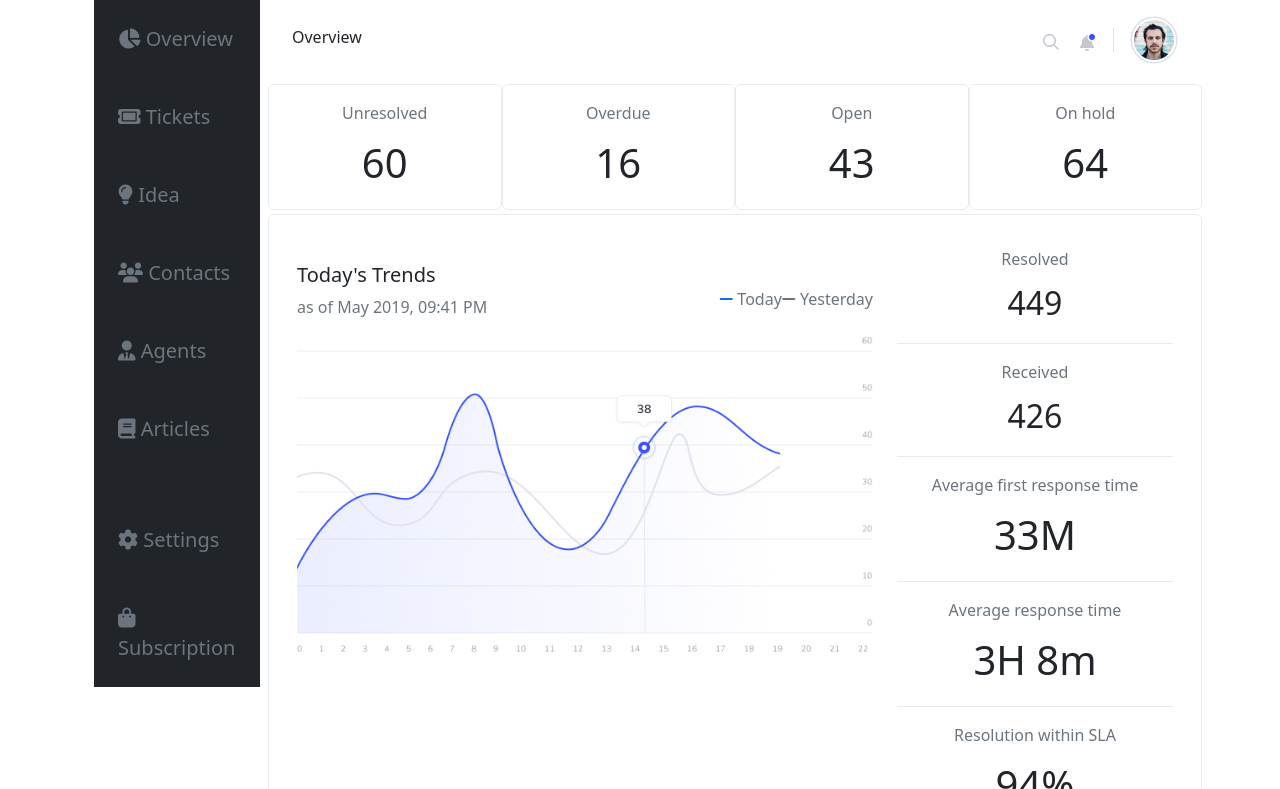
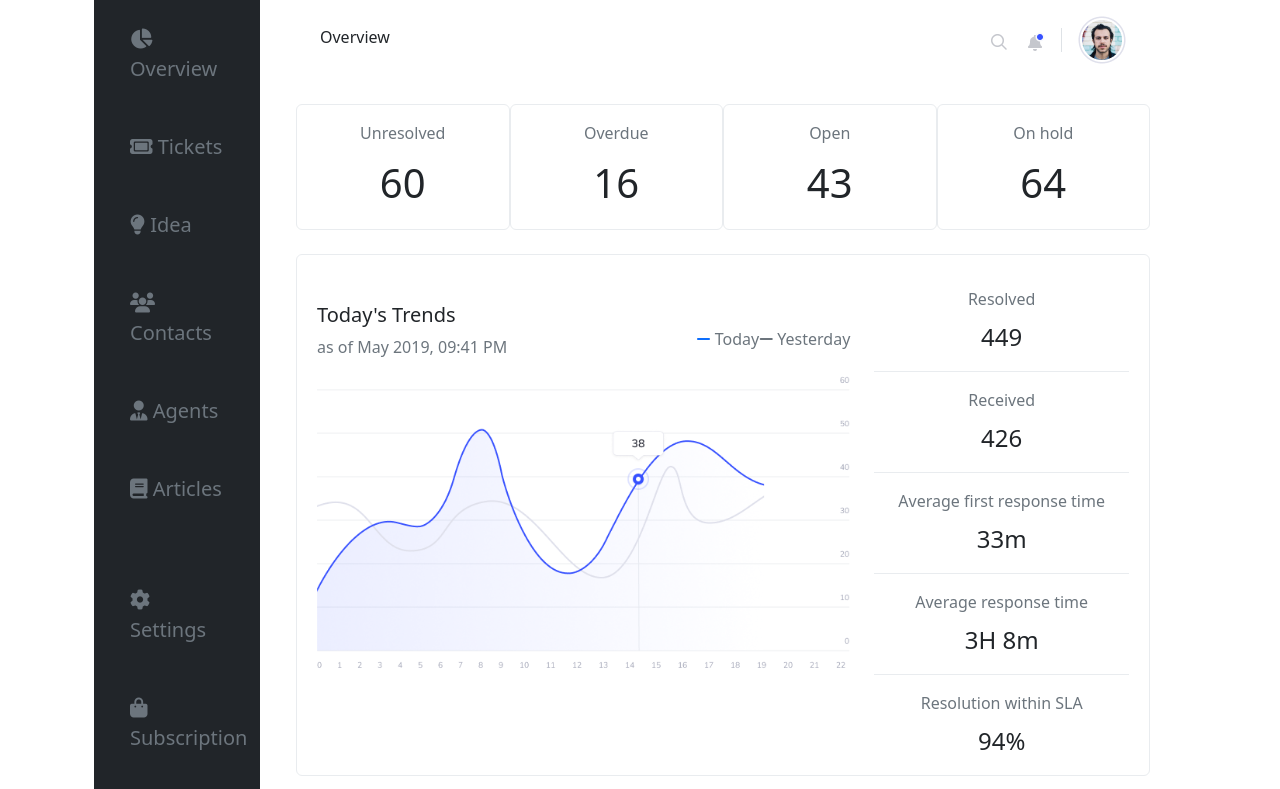
Before and after one commit to FrankieZzzzz/INM320SAA-Bootstrap, a website: page public/index.html in a window 1280 px wide. Shown: the top 789 px of the page. Drawn offline with nearby package versions, Linux system fonts and the light colour scheme.

Commit message:
Shiva's Edit V-01

```diff
--- a/public/index.html
+++ b/public/index.html
@@ -18,7 +18,7 @@
         <!-- question: how to make side bar has the same height with the content on large window size -->
         <!-- question: on the large side window, the Logo and title missing -->
         <!-- sidebar -->
-        <section class="col-md-3 col-lg-2">
+        <section class="row col-md-3 col-lg-2">
           <div class="offcanvas-md offcanvas-start bg-dark" tabindex="-1" id="offcanvas" aria-labelledby="offcanvasLabel">
             <div class="offcanvas-header my-3 px-3">
               <div class="px-3 d-flex align-items-center">
@@ -69,7 +69,7 @@
           </div>
         </section>
         <!-- all content except sidebar -->
-        <div class="row px-2 col-md-9 col-lg-10">
+        <div class="row  px-5 col-md-9 col-lg-10">
           <header class="py-3">
             <!-- mobile first header -->
             <section class="container">
@@ -99,7 +99,7 @@
           <section class="container text-center">
             <!-- ******************************** -->
             <!-- question: How to give gutter for left and right -->
-            <div class="row py-1">
+            <div class="row py-4 ">
               <div class="col-6 col-md-3 border border-light-subtle py-3 rounded">
                 <div class="fs-6 text-secondary">Unresolved</div>
                 <div class="fs-1 pt-2">60</div>
@@ -120,7 +120,7 @@
           </section>
           <!-- second section for chat bar -->
           <section class="container">
-            <div class="row border border-light-subtle rounded px-3">
+            <div class="row border border-light-subtle rounded px-2 ">
               <!-- ******************************** -->
               <!-- question: why the section width is bigger than others -->
               <div class="col-12 col-md-8">
@@ -148,23 +148,23 @@
               <div class="col-12 col-lg-4 text-center mt-3">
                 <div class="border-bottom border-light-subtle py-3">
                   <div class="fs-6 text-secondary">Resolved</div>
-                  <div class="fs-2 pt-2">449</div>
+                  <div class="fs-4 pt-2">449</div>
                 </div>
                 <div class="border-bottom border-light-subtle py-3">
                   <div class="fs-6 text-secondary">Received</div>
-                  <div class="fs-2 pt-2">426</div>
+                  <div class="fs-4 pt-2">426</div>
                 </div>
                 <div class="border-bottom border-light-subtle py-3">
                   <div class="fs-6 text-secondary">Average first response time</div>
-                  <div class="fs-1 pt-2">33M</div>
+                  <div class="fs-4 pt-2">33m</div>
                 </div>
                 <div class="border-bottom border-light-subtle py-3">
                   <div class="fs-6 text-secondary">Average response time</div>
-                  <div class="fs-1 pt-2">3H 8m</div>
+                  <div class="fs-4 pt-2">3H 8m</div>
                 </div>
                 <div class="py-3">
                   <div class="fs-6 text-secondary">Resolution within SLA</div>
-                  <div class="fs-1 pt-2">94%</div>
+                  <div class="fs-4 pt-2">94%</div>
                 </div>
               </div>
               <!-- find a time to install chart.js-->
@@ -173,8 +173,8 @@
           </section>
           <!-- second section for Unresolved tickets and tasks-->
           <section class="container my-3">
-            <div class="row">
-              <div class="border border-light-subtle rounded p-4 col-12 col-lg-6">
+            <div class="row py-3">
+              <div class="border border-light-subtle rounded p-4 col-12 col-lg-6 " >
                 <div class="d-flex align-items-center justify-content-between">
                   <div>
                     <h3 class="fs-5">Unresolved tickets</h3>
```
